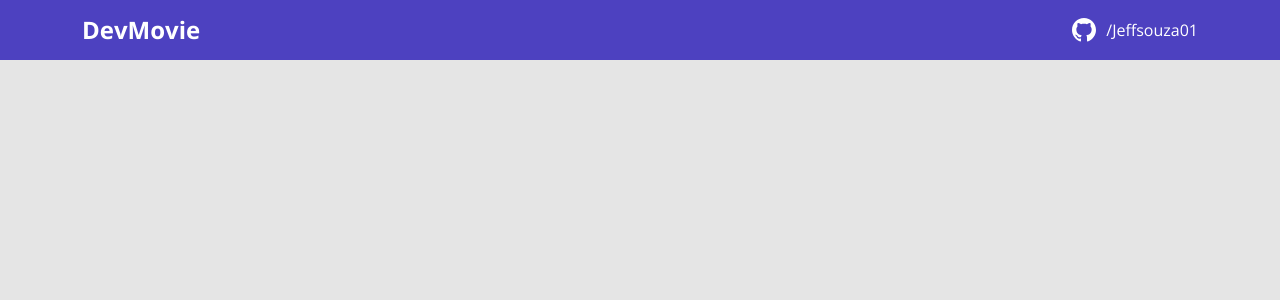
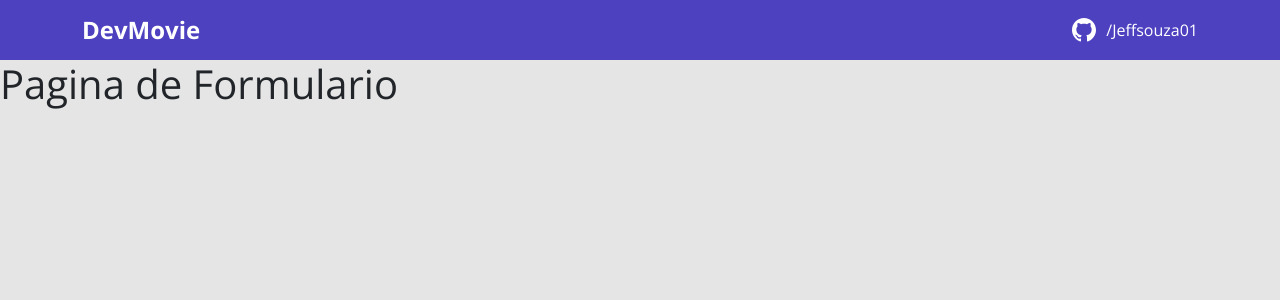
Before and after one commit to jeffsouza01/devmovie, a React (Create React App) app in the folder frontend/: page /form/1 in a window 1280 px wide. Shown: the top 300 px of the page. Built offline with nearby package versions, Linux system fonts and the light colour scheme.

Commit message:
Include Routes

```diff
--- a/frontend/package.json
+++ b/frontend/package.json
@@ -10,9 +10,11 @@
     "@types/node": "^16.7.13",
     "@types/react": "^17.0.20",
     "@types/react-dom": "^17.0.9",
+    "@types/react-router-dom": "5.3.2",
     "bootstrap": "5.1.3",
     "react": "^17.0.2",
     "react-dom": "^17.0.2",
+    "react-router-dom": "6.2.1",
     "react-scripts": "5.0.0",
     "typescript": "^4.4.2",
     "web-vitals": "^2.1.0"
--- a/frontend/src/App.tsx
+++ b/frontend/src/App.tsx
@@ -1,8 +1,24 @@
-import { Navbar } from "./components/Navbar";
+import {
+  BrowserRouter,
+  Routes,
+  Route
+} from "react-router-dom";
+import Listing from './pages/Listing';
+import Form from "./pages/Form";
+import Navbar from "./components/Navbar";
+
 
 function App() {
   return (
-    <Navbar />
+    <BrowserRouter>
+      <Navbar />
+      <Routes>
+        <Route path="/" element={<Listing />} />
+        <Route path="/form">
+          <Route path=":movieId" element={<Form />} />
+        </Route>
+      </Routes>
+    </BrowserRouter>
   );
 }
 
--- a/frontend/src/components/Navbar/index.tsx
+++ b/frontend/src/components/Navbar/index.tsx
@@ -20,4 +20,4 @@
   );
 }
 
-export { Navbar};
+export default Navbar;
--- /dev/null
+++ b/frontend/src/pages/Form/index.tsx
@@ -0,0 +1,8 @@
+function Form() {
+
+  return(
+    <h1>Pagina de Formulario</h1>
+  );
+}
+
+export default Form;
--- /dev/null
+++ b/frontend/src/pages/Listing/index.tsx
@@ -0,0 +1,8 @@
+function Listing() {
+
+  return(
+    <h1>Pagina de Listagem</h1>
+  );
+}
+
+export default Listing;
```
Also changed, not shown: 1 other file (tests, documents, lock files or other folders).
